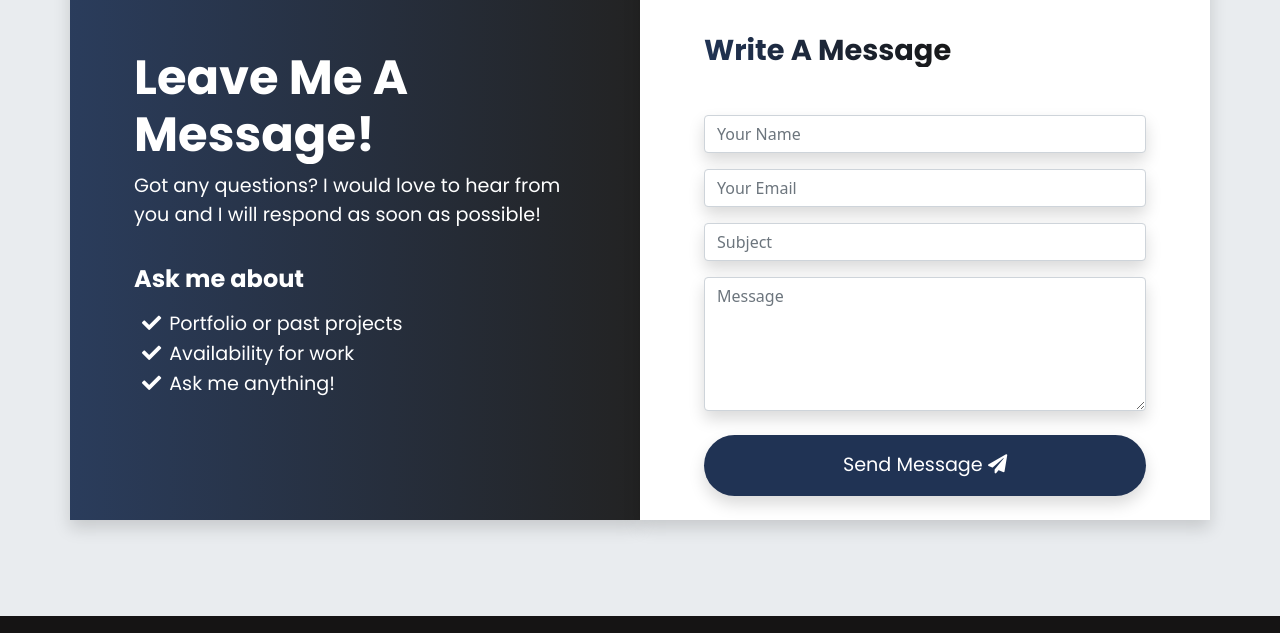
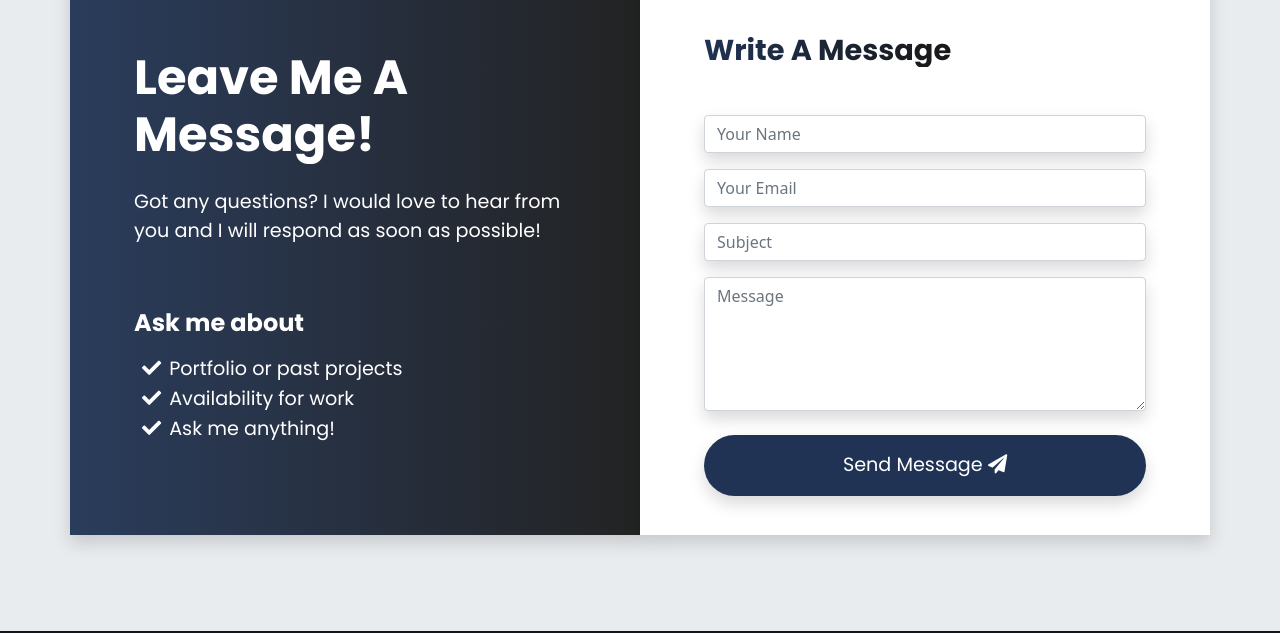
Before and after one commit to TutuyCosmos224/Portfolio-Website, a website: page index.html in a window 1280 px wide. Shown: the part 3488-4121 px from the top of the page. Drawn offline with nearby package versions, Linux system fonts and the light colour scheme.

```diff
--- a/index.html
+++ b/index.html
@@ -300,10 +300,10 @@
                 <div class="col-12 col-lg-6 gradient shadow p-3">
                     <div class="cta-info w-100">
                         <h4 class="display-1--title-white fw-bold">Leave me a message!</h4>
-                        <p class="display-1--description">
+                        <p class="display-1--description mt-3">
                             Got any questions? I would love to hear from you and I will respond as soon as possible!
                         </p>
-                        <h3 class="display-1--subtitle">Ask me about</h3>
+                        <h3 class="display-1--subtitle mt-5">Ask me about</h3>
                         <ul class="display-1--description cta-info__list">
                             <li>Portfolio or past projects</li>
                             <li>Availability for work</li>
```
